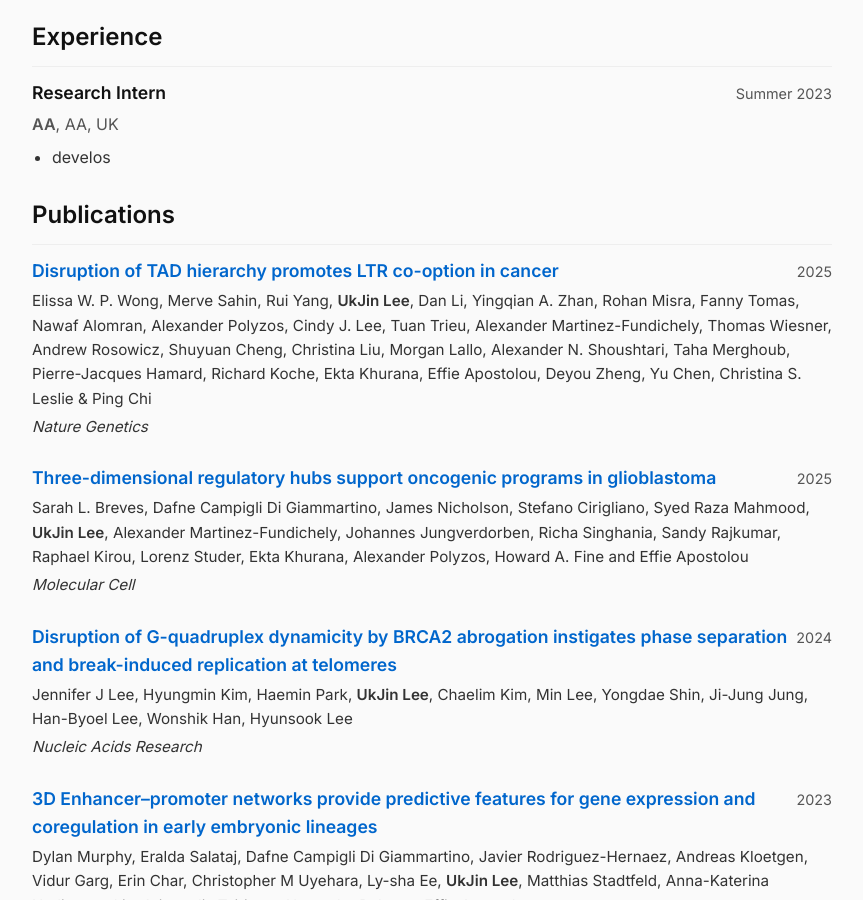
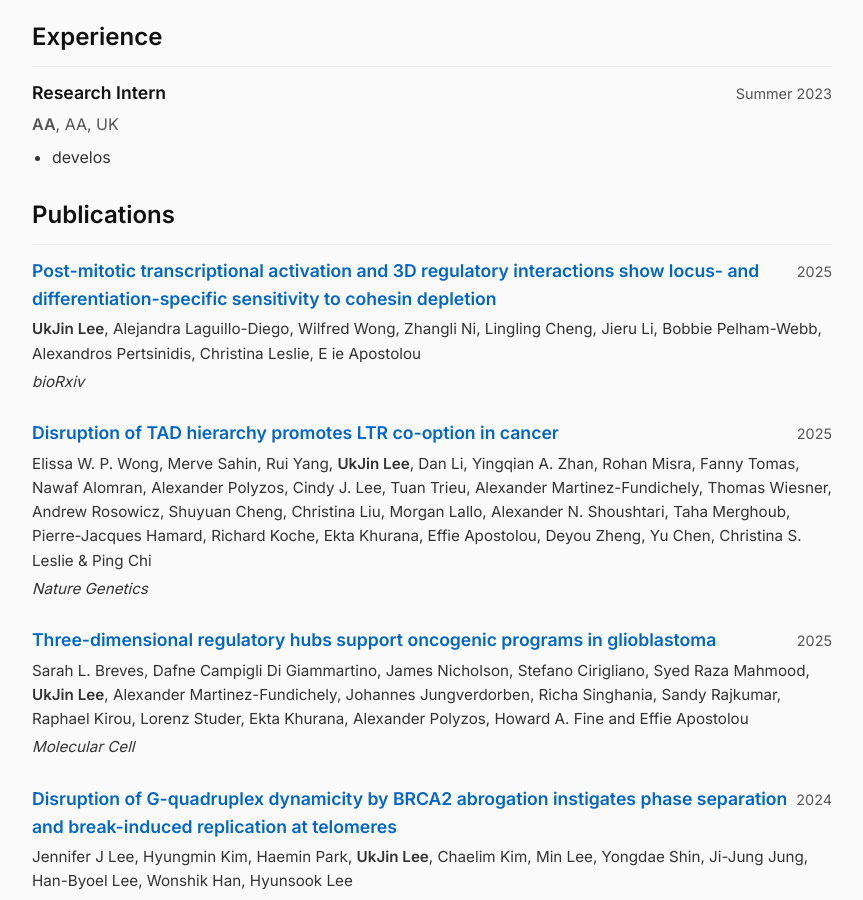
Before and after one commit to ukjinlee101/ukjinlee101.github.io, a Jekyll site: the page built from cv.md, in a window 1280 px wide and 900 px high, scrolled down 414 px. Shown: the whole window, without its empty margins (208-1071 px from the left). Built offline with Jekyll 4.4.1, drawn with Linux system fonts in a browser that asks for light colours.

Commit message:
antigravity

```diff
--- a/_data/publications.yml
+++ b/_data/publications.yml
@@ -1,3 +1,10 @@
+- title: "Post-mitotic transcriptional activation and 3D regulatory interactions show locus- and differentiation-specific sensitivity to cohesin depletion"
+  authors: "UkJin Lee, Alejandra Laguillo-Diego, Wilfred Wong, Zhangli Ni, Lingling Cheng, Jieru Li, Bobbie Pelham-Webb, Alexandros Pertsinidis, Christina Leslie, E ie Apostolou"
+  journal: "bioRxiv"
+  year: 2025
+  pdf_link: "https://www.biorxiv.org/content/10.1101/2025.02.13.638153v1"
+  image: "/assets/images/Lee_bioRxiv_2025_Image01.png"
+
 - title: "Disruption of TAD hierarchy promotes LTR co-option in cancer"
   authors: "Elissa W. P. Wong, Merve Sahin, Rui Yang, UkJin Lee, Dan Li, Yingqian A. Zhan, Rohan Misra, Fanny Tomas, Nawaf Alomran, Alexander Polyzos, Cindy J. Lee, Tuan Trieu, Alexander Martinez-Fundichely, Thomas Wiesner, Andrew Rosowicz, Shuyuan Cheng, Christina Liu, Morgan Lallo, Alexander N. Shoushtari, Taha Merghoub, Pierre-Jacques Hamard, Richard Koche, Ekta Khurana, Effie Apostolou, Deyou Zheng, Yu Chen, Christina S. Leslie & Ping Chi"
   journal: "Nature Genetics"
```
Also changed, not shown: assets/images/Lee_bioRxiv_2025_Image01.png (added).
